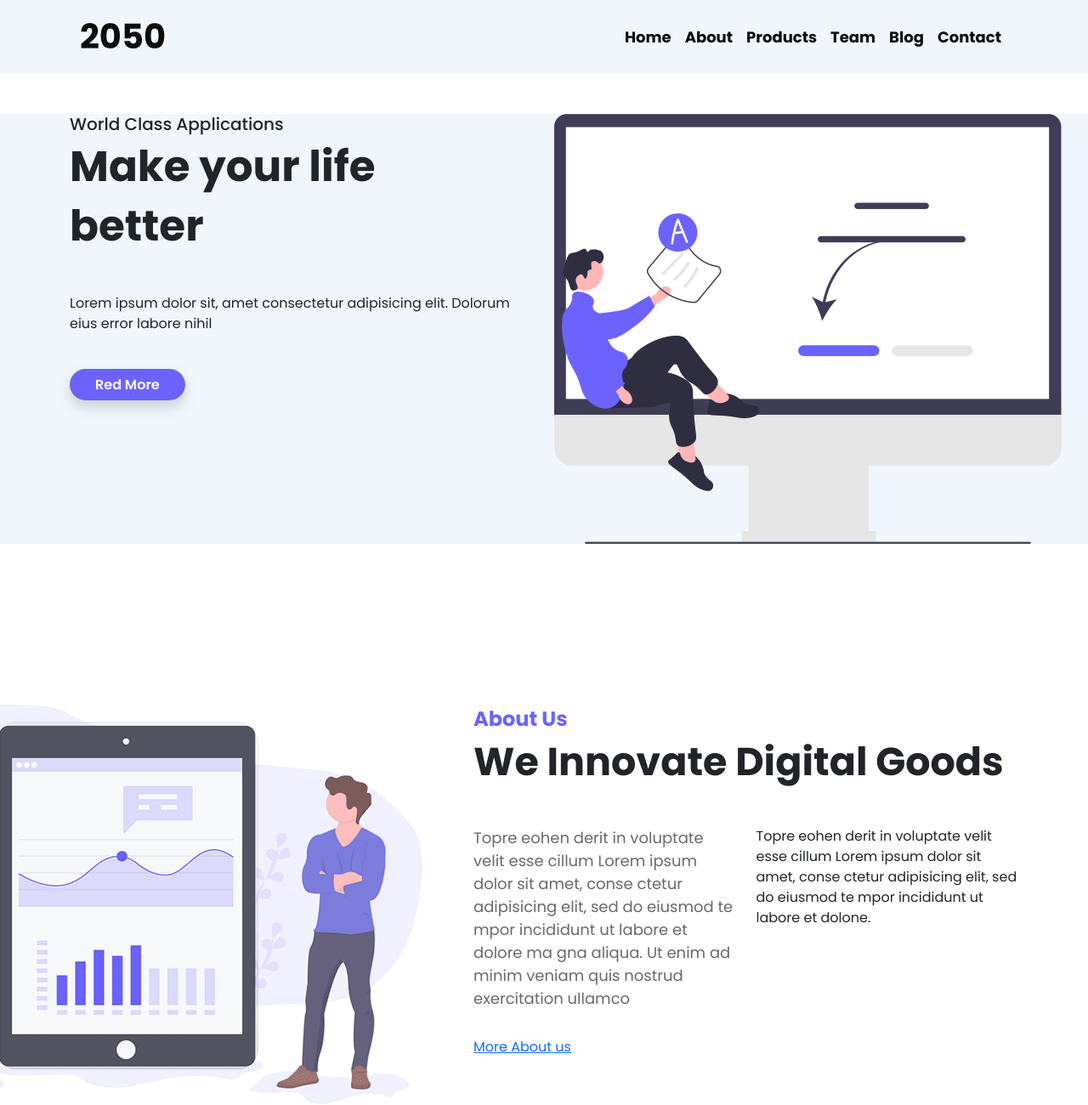
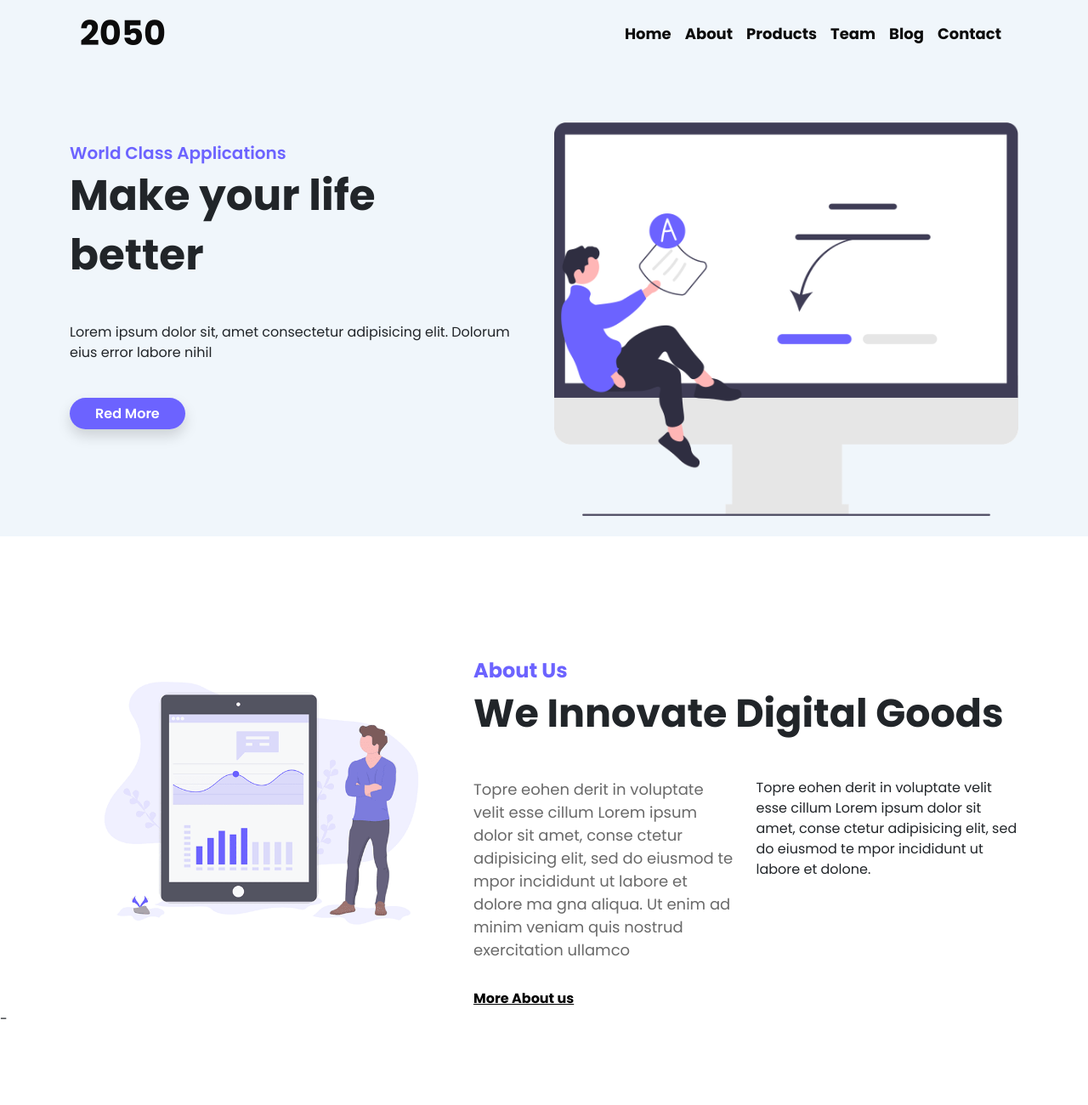
Before and after one commit to MaLeK2023/2050-Landing-Page, a plain HTML site: page index.html in a window 1280 px wide. Shown: the top 1300 px of the page at 85% size. After the commit the page ends 1211 px from the top, so only its background shows below. Drawn offline with nearby package versions, Linux system fonts and the light colour scheme; a web font is replaced by a local one.

Commit message:
Add files via upload

```diff
--- a/css/style.css
+++ b/css/style.css
@@ -52,6 +52,13 @@ font-weight: 700;
 .img-left{
     margin-left: -260px;
 }
-.text-link{
+.t-link{
     color: black;
+    font-size: 16px;
+    font-weight: 700;
 }
+.text-color{
+    color: #6C63FF;
+    font-weight: 600;
+    font-size: 20px;
+}
--- a/index.html
+++ b/index.html
@@ -17,9 +17,9 @@
 
 <body>
     <!-- start nav -->
-    <div class="mybackground">
+    <div class="mybackground fixed-top">
         <div class="container">
-            <nav class="navbar navbar-expand-lg ">
+            <nav class="navbar navbar-expand-lg pt-1">
                 <div class="container-fluid">
                     <a class="navbar-brand" href="#">2050</a>
                     <button class="navbar-toggler" type="button" data-bs-toggle="collapse" data-bs-target="#navbarNav"
@@ -54,19 +54,19 @@
     </div>
     <!-- end nav -->
     <!-- start banner -->
-    <section class="my-5 mybackground">
-        <div class="container">
-            <div class="row">
-                <div class="col-lg-6">
-                    <h5 class="">World Class Applications</h5>
+    <section class="mybackground pt-5">
+        <div class="container pt-5">
+            <div class="row pt-4">
+                <div class="col-lg-6 pt-5">
+                    <h5 class="text-color">World Class Applications</h5>
                     <h1 class="banner-heading">Make your life</h1>
                     <h1 class="banner-heading">better</h1>
                     <p class="banner-subheading my-5">Lorem ipsum dolor sit, amet consectetur adipisicing elit. Dolorum
                         eius error labore nihil</p>
                     <a href="" class="banner-btn shadow">Red More</a>
                 </div>
-                <div class="col-lg-6">
-                    <img src="img/slider3-img2.png" alt="">
+                <div class="col-lg-6 py-4">
+                    <img class="img-fluid" src="img/slider3-img2.png" alt="">
                 </div>
 
             </div>
@@ -76,10 +76,10 @@
     <!-- end banner -->
 
     <!-- start aboutus -->
-    <div class="container py-5">
-        <div class="row py-5">
-            <div class="col-lg-5">
-                <img class="img-left" src="img/about-img.png" alt="">
+    <div class="container pt-5">
+        <div class="row pt-5">
+            <div class="col-lg-5 pt-5">
+                <img class="img-fluid" src="img/about-img.png" alt="">
             </div>
             <div class="col-lg-7 pt-5">
                 <h2 class="text-subtitle">About Us</h2>
@@ -97,9 +97,9 @@
                             adipisicing elit, sed do eiusmod te mpor incididunt ut labore et dolone.</p>
                     </div>
                 </div>
-                <a href="text-link">More About us</a>
+                <a class="t-link" href="">More About us</a>
             </div>
-         </div>
+        </div>
     </div>
     <!-- end aboutus -->
 
```
